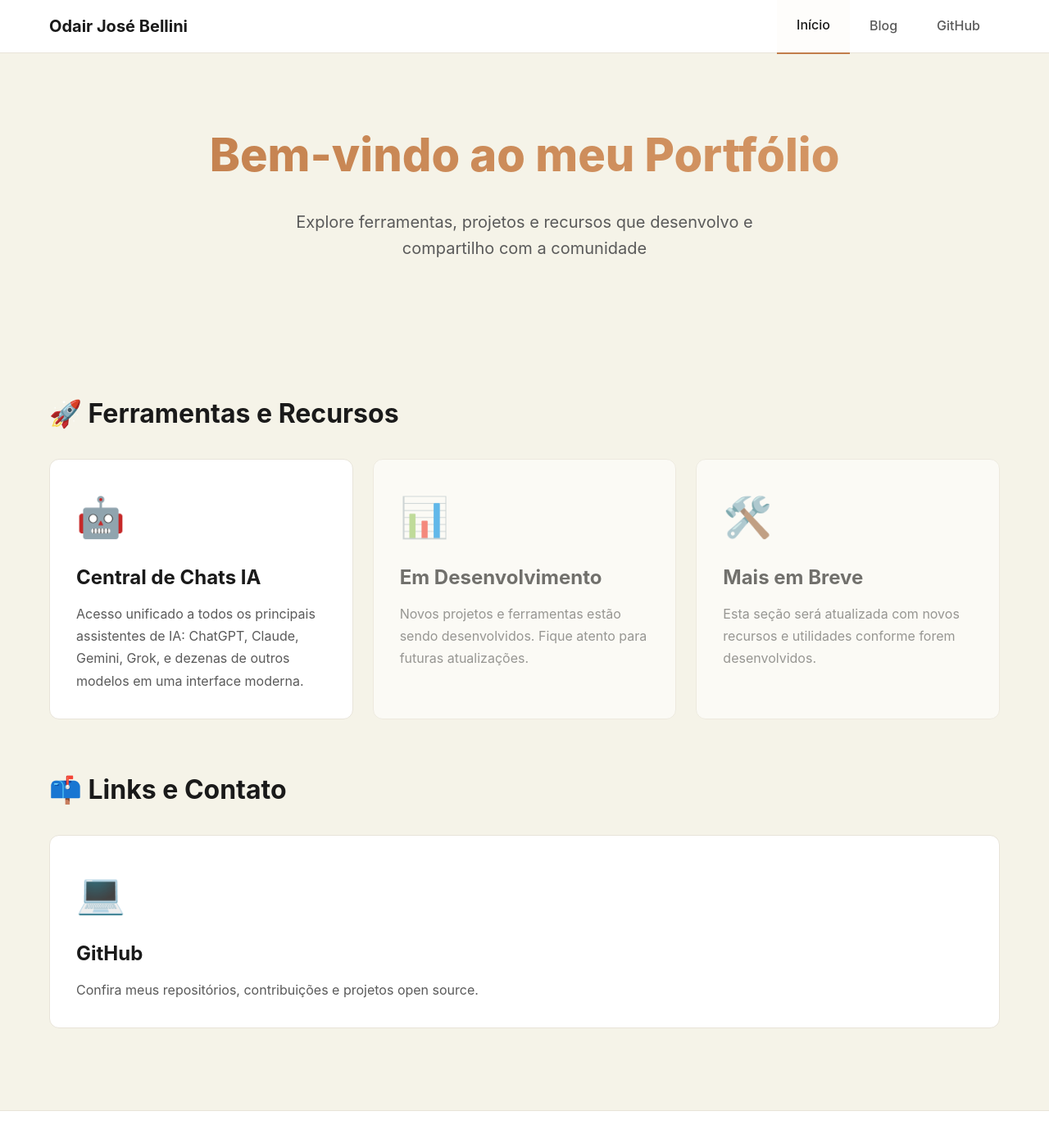
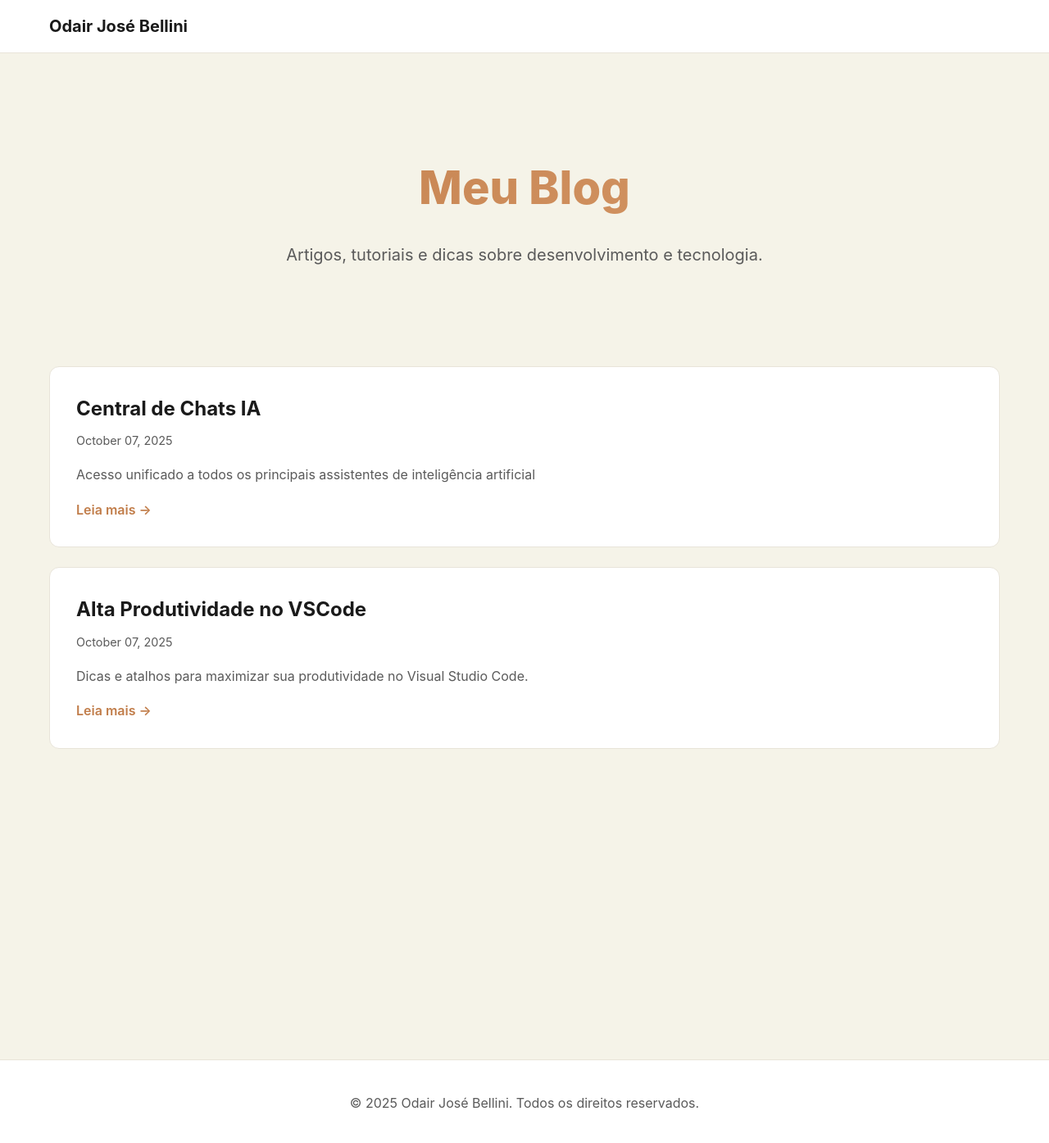
Before and after one commit to odairjosebellini/odairjosebellini.github.io, a Jekyll site: the page built from index.md, in a window 1280 px wide and 1400 px high. Shown: the top 1395 px of the window at 82% size. Built offline with Jekyll 4.4.1, drawn with Linux system fonts in a browser that asks for light colours.

Commit message:
Refatoração: Simplifica o site para um layout de blog focado
Este commit refatora a estrutura do site para dar a ele uma aparência de blog mais limpa e focada no conteúdo.

As principais alterações incluem:
- **Simplificação da Navegação:** O menu de navegação em `_includes/navigation.html` foi removido, deixando apenas o título do site para um cabeçalho minimalista.
- **Página Inicial como Feed de Blog:** O arquivo `index.md` foi reescrito para listar todos os posts do blog, tornando a página inicial o feed principal de conteúdo.
- **Remoção de Arquivos Redundantes:** O arquivo `blog.md` foi removido, pois sua funcionalidade foi transferida para a página inicial.
- **Limpeza do Front Matter:** A diretiva `show_in_nav: true` foi removida dos posts, pois não é mais necessária com a nova navegação.
- **Estilo de Card para Posts:** Um estilo de card foi adicionado à lista de posts na página inicial para uma apresentação visual mais atraente.

```diff
--- a/_includes/navigation.html
+++ b/_includes/navigation.html
@@ -1,46 +1,5 @@
 <nav>
     <div class="nav-container">
         <a href="{{ '/' | relative_url }}" class="nav-brand">{{ site.title }}</a>
-
-        <button class="menu-toggle" onclick="toggleMenu()">
-            <span></span>
-            <span></span>
-            <span></span>
-        </button>
-
-        <ul class="nav-menu" id="navMenu">
-            <li class="nav-item">
-                <a href="{{ '/' | relative_url }}" class="nav-link {% if page.url == '/' %}active{% endif %}">Início</a>
-            </li>
-
-            <!-- Link para o Blog -->
-            <li class="nav-item">
-                <a href="{{ '/blog.html' | relative_url }}" class="nav-link {% if page.layout == 'post' or page.url == '/blog.html' %}active{% endif %}">Blog</a>
-            </li>
-
-            {% comment %}
-            Menu dinâmico para Ferramentas
-            {% endcomment %}
-            {% assign tool_pages = site.pages | where: "show_in_nav", true | where_exp: "item", "item.title != 'Blog'" | sort: "nav_order" %}
-
-            {% if tool_pages.size > 0 %}
-            <li class="nav-item dropdown">
-                <a class="nav-link" onclick="toggleDropdown(event)">Ferramentas ▾</a>
-                <div class="dropdown-menu">
-                    {% for item in tool_pages %}
-                        {% unless item.url == '/' or item.title == 'Home' %}
-                        <a href="{{ item.url | relative_url }}" class="dropdown-item {% if page.url == item.url %}active{% endif %}">
-                            {% if item.icon %}{{ item.icon }} {% endif %}{{ item.title }}
-                        </a>
-                        {% endunless %}
-                    {% endfor %}
-                </div>
-            </li>
-            {% endif %}
-
-            <li class="nav-item">
-                <a href="https://github.com/odairjosebellini" target="_blank" class="nav-link">GitHub</a>
-            </li>
-        </ul>
     </div>
 </nav>
--- a/index.md
+++ b/index.md
@@ -2,46 +2,59 @@
 layout: default
 title: Home
 nav_order: 1
-show_in_nav: false
 ---
+<div class="container">
+  <div class="hero">
+    <h1>Meu Blog</h1>
+    <p>Artigos, tutoriais e dicas sobre desenvolvimento e tecnologia.</p>
+  </div>
 
-<section class="hero">
-    <h1>Bem-vindo ao meu Portfólio</h1>
-    <p>Explore ferramentas, projetos e recursos que desenvolvo e compartilho com a comunidade</p>
-</section>
+  <div class="post-list">
+    {% for post in site.posts %}
+      <div class="post-item card">
+        <h2><a href="{{ post.url | relative_url }}">{{ post.title }}</a></h2>
+        <p class="post-meta">{{ post.date | date: "%B %d, %Y" }}</p>
+        <p>{{ post.description }}</p>
+        <a href="{{ post.url | relative_url }}" class="read-more">Leia mais →</a>
+      </div>
+    {% endfor %}
+  </div>
+</div>
 
-<div class="container">
-    <section class="section">
-        <h2 class="section-title">🚀 Ferramentas e Recursos</h2>
-        <div class="cards">
-            <a href="{{ '/chats-ia' | relative_url }}" class="card">
-                <span class="card-icon">🤖</span>
-                <h3>Central de Chats IA</h3>
-                <p>Acesso unificado a todos os principais assistentes de IA: ChatGPT, Claude, Gemini, Grok, e dezenas de outros modelos em uma interface moderna.</p>
-            </a>
-
-            <div class="card" style="opacity: 0.6; cursor: not-allowed;">
-                <span class="card-icon">📊</span>
-                <h3>Em Desenvolvimento</h3>
-                <p>Novos projetos e ferramentas estão sendo desenvolvidos. Fique atento para futuras atualizações.</p>
-            </div>
-
-            <div class="card" style="opacity: 0.6; cursor: not-allowed;">
-                <span class="card-icon">🛠️</span>
-                <h3>Mais em Breve</h3>
-                <p>Esta seção será atualizada com novos recursos e utilidades conforme forem desenvolvidos.</p>
-            </div>
-        </div>
-    </section>
-
-    <section class="section">
-        <h2 class="section-title">📫 Links e Contato</h2>
-        <div class="cards">
-            <a href="https://github.com/odairjosebellini" target="_blank" class="card">
-                <span class="card-icon">💻</span>
-                <h3>GitHub</h3>
-                <p>Confira meus repositórios, contribuições e projetos open source.</p>
-            </a>
-        </div>
-    </section>
-</div>
+<style>
+.post-list {
+  display: grid;
+  gap: 24px;
+}
+.post-item.card {
+  padding: 32px;
+  border: 1px solid var(--border-color);
+  border-radius: 12px;
+  background-color: var(--bg-secondary);
+  transition: transform 0.3s, border-color 0.3s, box-shadow 0.3s;
+}
+.post-item.card:hover {
+  transform: translateY(-4px);
+  border-color: var(--accent-primary);
+  box-shadow: 0 8px 24px rgba(193, 125, 74, 0.15);
+}
+.post-item h2 {
+  margin-bottom: 8px;
+}
+.post-item h2 a {
+  text-decoration: none;
+  color: var(--text-primary);
+}
+.post-item .post-meta {
+  font-size: 0.9rem;
+  color: var(--text-secondary);
+  margin-bottom: 16px;
+}
+.post-item .read-more {
+  text-decoration: none;
+  color: var(--accent-primary);
+  font-weight: 600;
+  margin-top: 16px;
+  display: inline-block;
+}
+</style>
```
Also changed, not shown: _posts/2025-10-07-alta-produtividade-no-vscode.md (+0 -1 lines), _posts/2025-10-07-central-de-chats-ia.md (+0 -1 lines), blog.md (deleted, +0 -22 lines).
